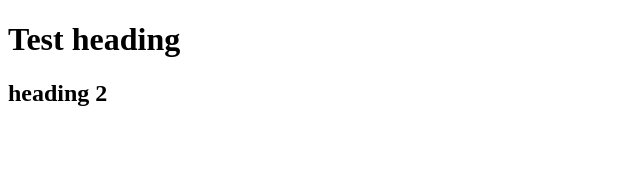
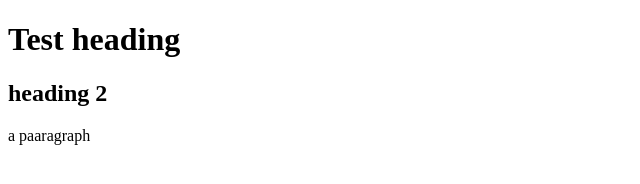
Before and after one commit to KevinCurtisDev/practice_project, a website: page index.html in a window 1280 px wide. Shown: the whole page, without its empty margins (0-640 px from the left). Drawn offline with Linux system fonts and the light colour scheme.

Commit message:
fourth commit

```diff
--- a/index.html
+++ b/index.html
@@ -6,5 +6,6 @@
     <body>
         <h1>Test heading</h1>
         <h2>heading 2</h2>
+        <p>a paaragraph</p>
     </body>
 </html>
```
Also changed, not shown: package.json (added, +24 -0 lines), 2 other files.
